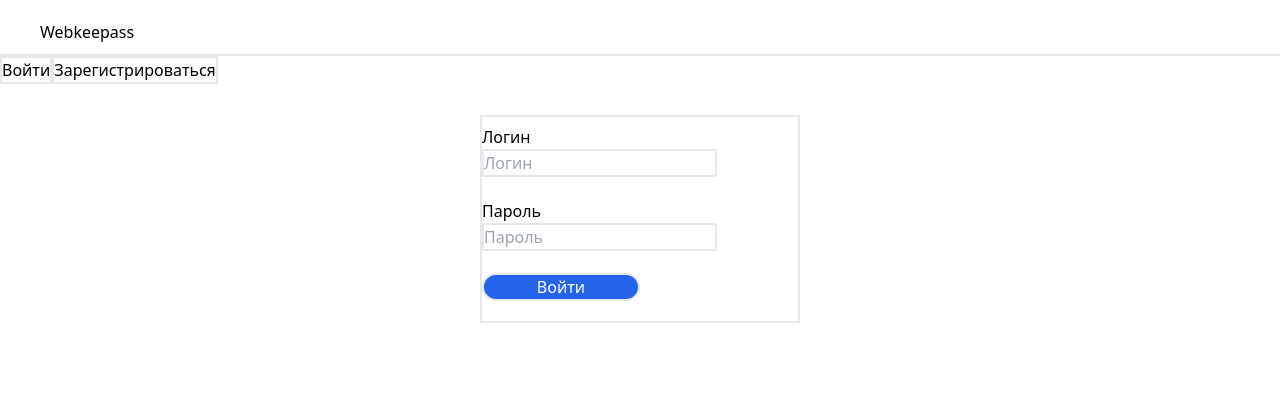
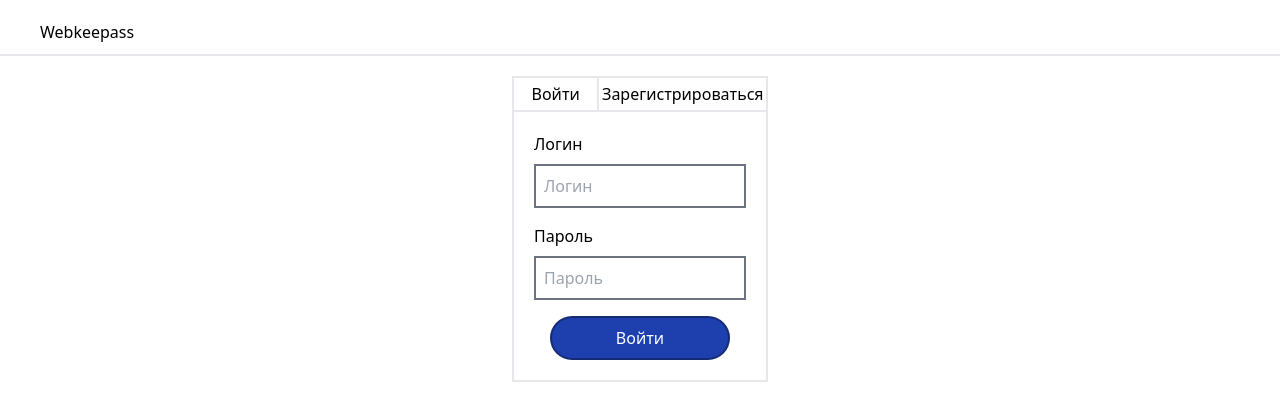
Before and after one commit to gozerak/webkeepass, a React app: page /auth in a window 1280 px wide. Shown: the top 420 px of the page. Built offline with nearby package versions, Linux system fonts and the light colour scheme.

Commit message:
Добавляю верстку и функциональность для страницы авторизации /auth

```diff
--- a/src/ts/MainPage.tsx
+++ b/src/ts/MainPage.tsx
@@ -4,7 +4,7 @@ import React from "react";
 
 export default function MainPage({pass}: {pass:string | null}) {
     return(
-        <div className="w-full h-full">
+        <div className="w-full h-full flex justify-center items-center">
             <Header pass ={pass}/>
         </div>
     )
--- a/src/ts/SignMainElem.tsx
+++ b/src/ts/SignMainElem.tsx
@@ -5,31 +5,32 @@ import SignUp from "./SignUp"
 
 export function LogPassInputs({isSignIn}: {isSignIn: boolean}) {
     return(
-        <div className="border-2 relative w-1/4 h-52 flex flex-col justify-center">
-            <div className="flex-col h-1/2 mt-2">
-                <p>Логин</p>
-                <input className="border-2 black" type="text" placeholder="Логин"/>
+        <div className="border-2 w-1/5 h-auto flex flex-col justify-center items-center p-5 mt-0 border-t-0 ">
+            <div className="flex flex-col mb-4">
+                <label htmlFor="login" className="mb-2">Логин</label>
+                <input id='login' className="border-2 border-gray-500 p-2" type="text" placeholder="Логин"/>
             </div>
-            <div className="flex-col h-1/2">
-                <p>Пароль</p>
-                <input className="border-2 black" type="password" placeholder="Пароль"/>
+            <div className="flex flex-col mb-4">
+                <label htmlFor='password' className="mb-2">Пароль</label>
+                <input id="password" className="border-2 border-gray-500 p-2" type="password" placeholder="Пароль"/>
             </div>
-            <button className="border-2 black rounded-full bg-blue-600 text-white mb-5 w-1/2 ml-1/4">{isSignIn? "Войти": "Зарегистрироваться"}</button>
-        </div>
+            {isSignIn?
+            <button className="border-2 border-black border-opacity-35 rounded-full bg-blue-800 text-white px-16 py-2">Войти</button>:
+            <button className="border-2 border-black border-opacity-35 rounded-full bg-blue-800 text-white px-4 py-2">Зарегистрироваться</button>
+        }
+            </div>
     )
 }
 
 export default function SignMainElem() {
     const [isSignIn, setIsSignIn] = useState(true)
     return(
-        <div className="flex flex-col justify-center">
-            <div className="flex flex-row w-1/4 h-16">
-                <div className="w-auto h-min border-2">Войти</div>
-                <div className="w-auto h-min border-2">Зарегистрироваться</div>
+        <div className="flex flex-col items-center">
+            <div className="flex justify-center w-1/5 flex-row h-min mt-5 items-center">
+                <div className="flex justify-center items-center w-1/3 p-1 border-r-0  h-min border-2 hover:cursor-pointer" onClick={!isSignIn? ()=> setIsSignIn(true): undefined}>Войти</div>
+                <div className="flex justify-center items-center w-2/3 p-1 h-min border-2 hover:cursor-pointer" onClick={isSignIn? ()=> setIsSignIn(false): undefined}>Зарегистрироваться</div>
             </div>
-            <div className="flex justify-center align-middle">
                 {isSignIn? <SignIn isSignIn={true} />: <SignUp isSignIn={false} />}
-            </div>
         </div>
     )
 }
```
